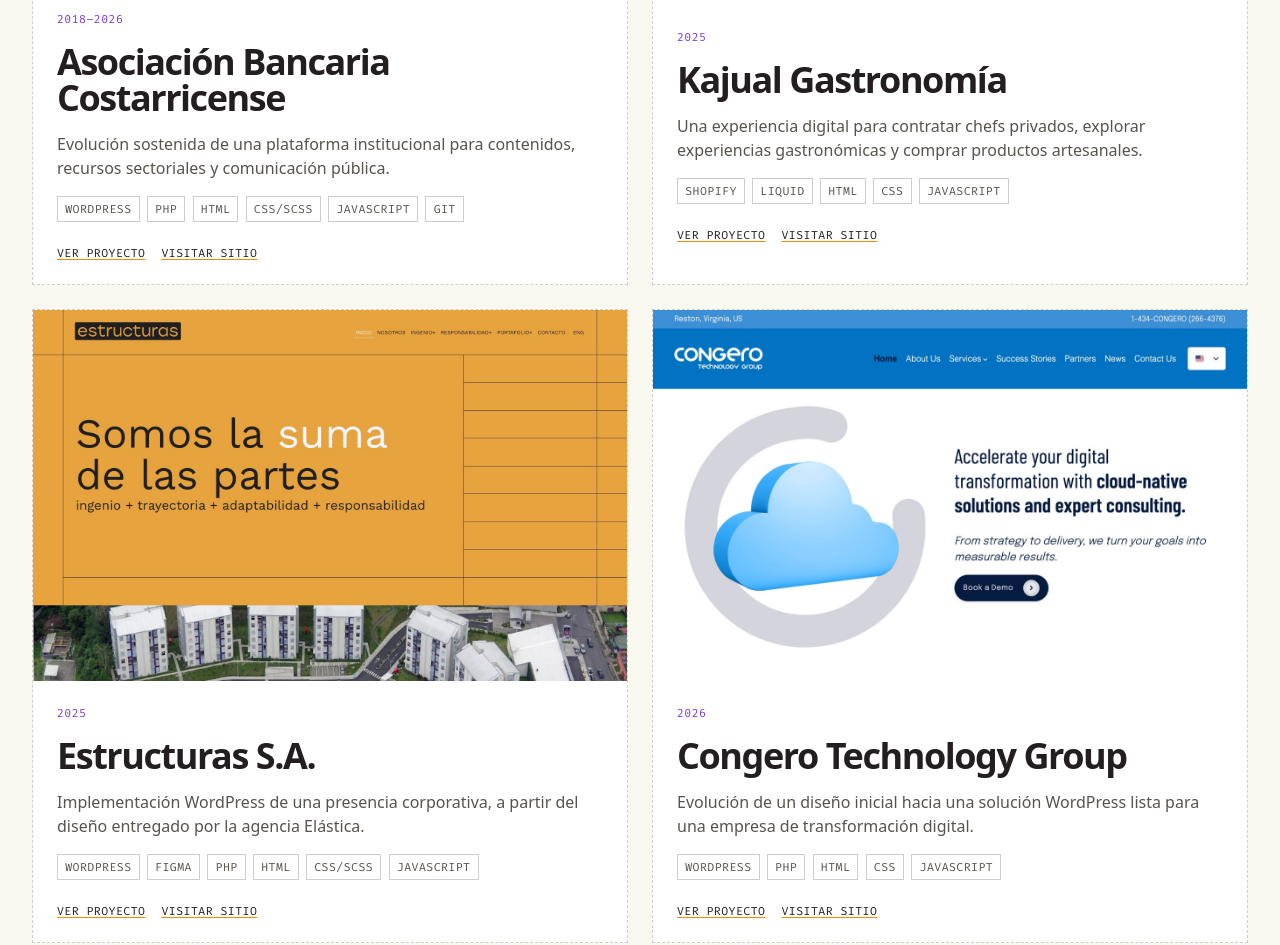
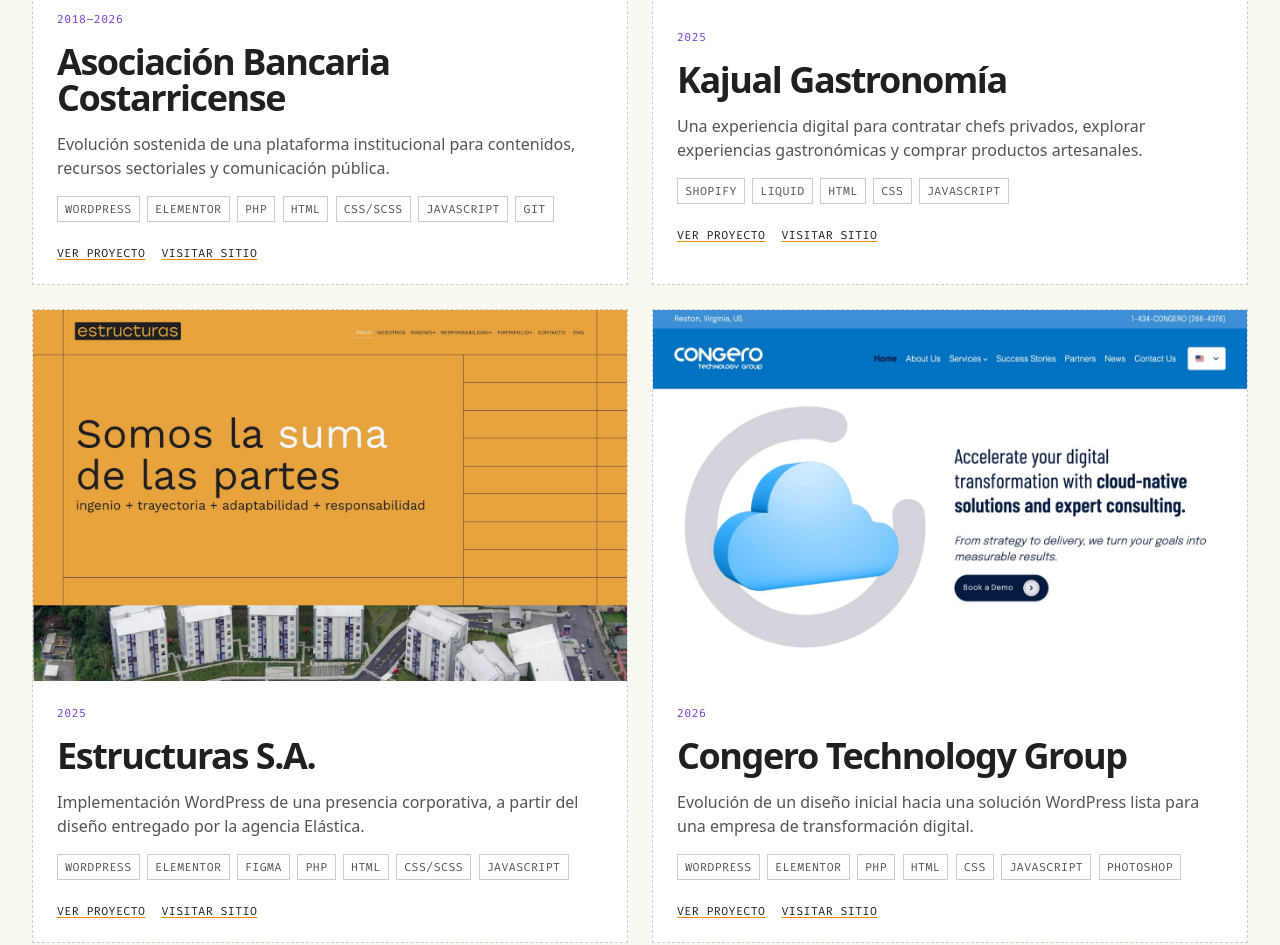
Before and after one commit to esreal12/esreal12.github.io, an Astro site: page /es in a window 1280 px wide. Shown: the part 1240-2185 px from the top of the page. Built offline with nearby package versions, Linux system fonts and the light colour scheme; Astro itself is replaced by a stand-in of ours; a web font is replaced by a local one.

Commit message:
feat: expand portfolio technology stacks

```diff
--- a/src/content/projects.json
+++ b/src/content/projects.json
@@ -7,7 +7,7 @@
     "caseStudy": true,
     "year": "2018–2026",
     "disciplines": ["Platform development", "Content architecture", "Technical support"],
-    "technologies": ["WordPress", "PHP", "HTML", "CSS/SCSS", "JavaScript", "Git"],
+    "technologies": ["WordPress", "Elementor", "PHP", "HTML", "CSS/SCSS", "JavaScript", "Git"],
     "image": "/images/projects/asociacion-bancaria-costarricense-homepage.jpg",
     "liveUrl": "https://www.abc.fi.cr/",
     "translations": {
@@ -123,7 +123,7 @@
     "caseStudy": true,
     "year": "2025",
     "disciplines": ["WordPress development", "Figma implementation", "Responsive front end"],
-    "technologies": ["WordPress", "Figma", "PHP", "HTML", "CSS/SCSS", "JavaScript"],
+    "technologies": ["WordPress", "Elementor", "Figma", "PHP", "HTML", "CSS/SCSS", "JavaScript"],
     "image": "/images/projects/estructuras-sa-homepage.jpg",
     "liveUrl": "https://estructurassa.com/",
     "translations": {
@@ -181,7 +181,7 @@
     "caseStudy": true,
     "year": "2026",
     "disciplines": ["WordPress development", "Design refinement", "Production support"],
-    "technologies": ["WordPress", "PHP", "HTML", "CSS", "JavaScript"],
+    "technologies": ["WordPress", "Elementor", "PHP", "HTML", "CSS", "JavaScript", "Photoshop"],
     "image": "/images/projects/congero-technology-group-homepage.jpg",
     "liveUrl": "https://congerotechnology.com/",
     "translations": {
@@ -239,7 +239,7 @@
     "caseStudy": false,
     "year": "2025",
     "disciplines": ["Web design", "Responsive implementation"],
-    "technologies": ["WordPress", "Elementor"],
+    "technologies": ["WordPress", "Elementor", "PHP", "HTML", "CSS", "JavaScript", "Illustrator"],
     "image": "/images/projects/biophilia-park-homepage.png",
     "liveUrl": "https://biophiliapark.com/",
     "translations": {
@@ -271,7 +271,7 @@
     "caseStudy": false,
     "year": "2025",
     "disciplines": ["Web design", "Responsive implementation"],
-    "technologies": ["WordPress", "Elementor"],
+    "technologies": ["WordPress", "Elementor", "PHP", "HTML", "CSS", "JavaScript"],
     "image": "/images/projects/raindrop-spa-homepage.jpg",
     "liveUrl": "https://raindropspa.com/",
     "translations": {
--- a/src/styles/global.css
+++ b/src/styles/global.css
@@ -107,6 +107,7 @@ a { color: inherit; text-decoration-thickness: 0.08em; text-underline-offset: 0.
 .project-image-link { aspect-ratio: 16 / 10; overflow: hidden; background: var(--paper-deep); }
 .project-image-link img { width: 100%; height: 100%; display: block; object-fit: cover; transition: transform 180ms ease; }
 [data-project-card="biophilia-park"] .project-image-link img { object-position: left center; }
+[data-project-card="brojanowskis-digital-store"] .project-image-link img { object-position: left center; }
 .project-image-link:hover img { transform: scale(1.025); }
 .project-card-content { display: grid; align-content: start; gap: var(--space-2); padding: var(--space-3); }
 .project-card h2 { margin: 0; font-size: clamp(1.5rem, 3vw, 2.25rem); line-height: 1; letter-spacing: -0.04em; }
```
Also changed, not shown: tests/projects.test.ts (+18 -0 lines), 1 other file.
